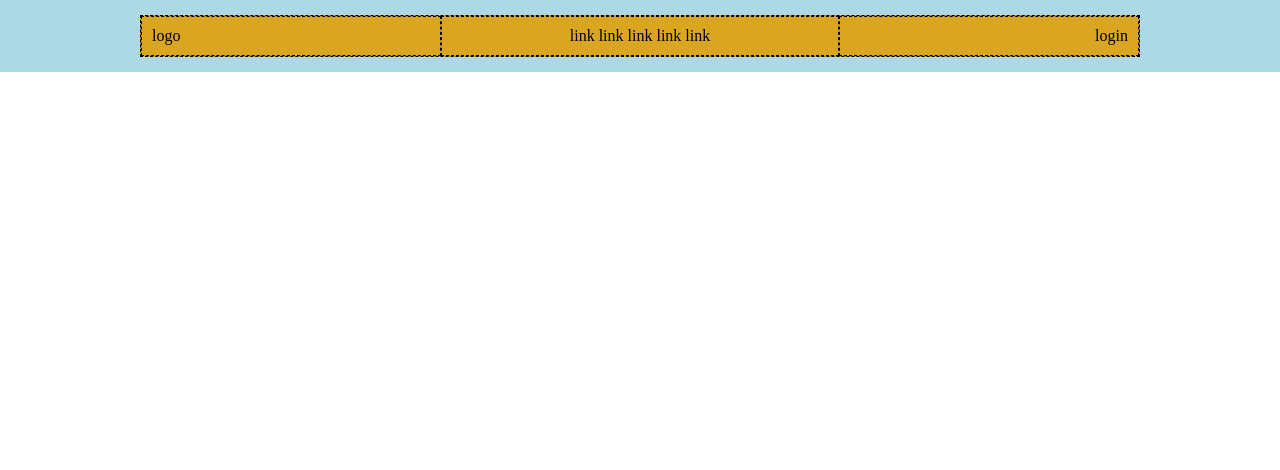
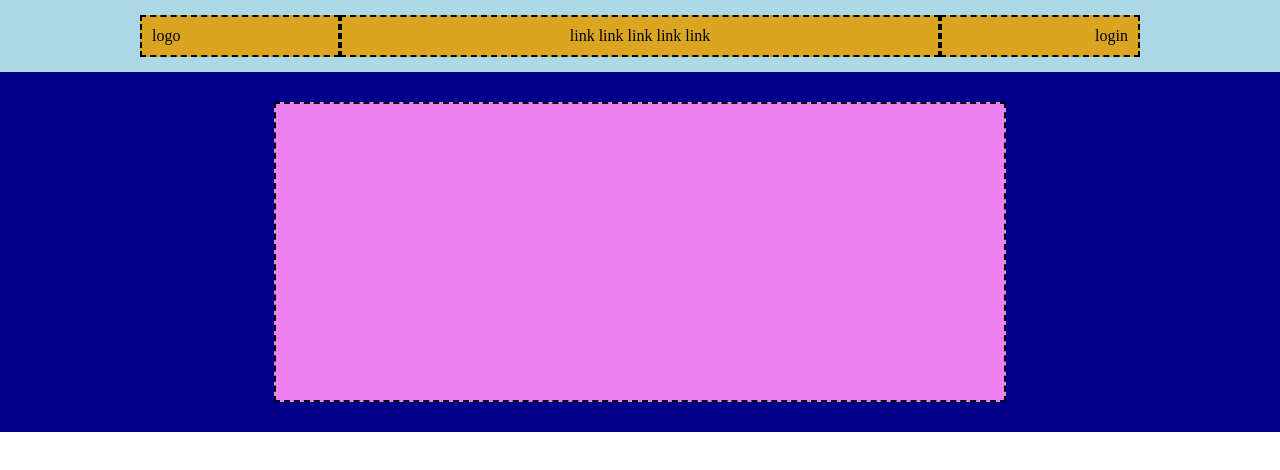
Before and after one commit to NiccoloDiDomenico/htmlcss-struttura-discord, a plain HTML site: page index.html in a window 1280 px wide. Drawn offline with Linux system fonts and the light colour scheme.

Commit message:
feat: added section one of the main

```diff
--- a/css/style.css
+++ b/css/style.css
@@ -4,6 +4,21 @@
     padding: 0;
     box-sizing: border-box;
 }
+
+/* debug */
+/* color {
+    lighblue: #add8e6;
+    golden: #daa521;
+    blue: #00008b;
+    dark-pink: #ee81ee;
+    sky: #1d90ff;
+    pink: #ffc1cb;
+    gray: #d3d3d3;
+    green: #238b21;
+    dark: #23272a;
+    light-green: #21b2aa;
+    soft-green: #7fffd4;
+} */
 
 /* layaout */
 .container {
@@ -15,7 +30,7 @@
     /* debug */
     /* min-height: 300px;
     background-color: red;
-    border: 1px solid black; */
+    border: 2px solid black; */
 }
 
 /* container banner */
@@ -25,8 +40,8 @@
 
     /* debug */
     /* min-height: 100px; */
-    background-color: goldenrod;
-    border: 1px dashed black;
+    background-color: #daa521;
+    /* border: 2px dashed black; */
 }
 
 /* small container */
@@ -37,13 +52,13 @@
 
     /* debug */
     min-height: 300px;
-    background-color: violet;
-    border: 1px solid black;
+    background-color: #ee81ee;
+    border: 2px dashed black;
 }
 
 /* header */
 .header {
-    background-color: lightblue;
+    background-color: #add8e6;
     padding: 15px;
 }
 
@@ -52,9 +67,9 @@
     padding: 10px;
 
     /* debug */
-    width: 300px;
+    width: 200px;
     /* height: 100px; */
-    border: 1px dashed black;
+    border: 2px dashed black;
 }
 
 .nav.logo {
@@ -69,3 +84,9 @@
 .nav.access {
     text-align: end;
 }
+
+/* main */
+.section.bg-blue {
+    background-color: #00008b;
+    padding: 30px;
+}
--- a/index.html
+++ b/index.html
@@ -28,13 +28,19 @@
                 <span>login</span>
             </div>
         </div>
-
-
     </header>
     <!-- /header -->
 
     <!-- main -->
-    <main></main>
+    <main>
+        <!-- add main section -->
+         <section class="section bg-blue">
+            <div class="small-container">
+
+            </div>
+         </section>
+
+    </main>
     <!-- /main -->
 
     <!-- footer -->
```
